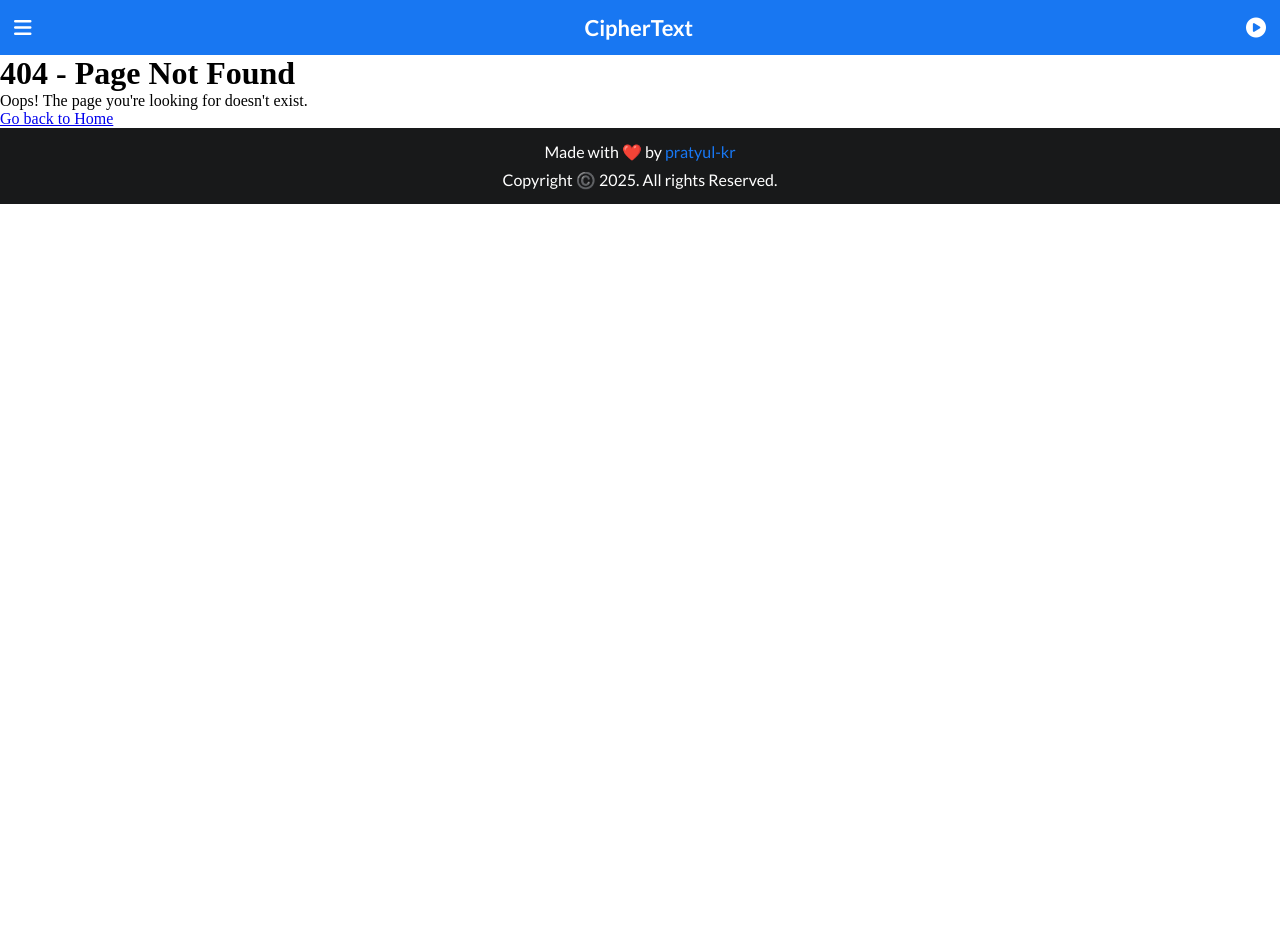
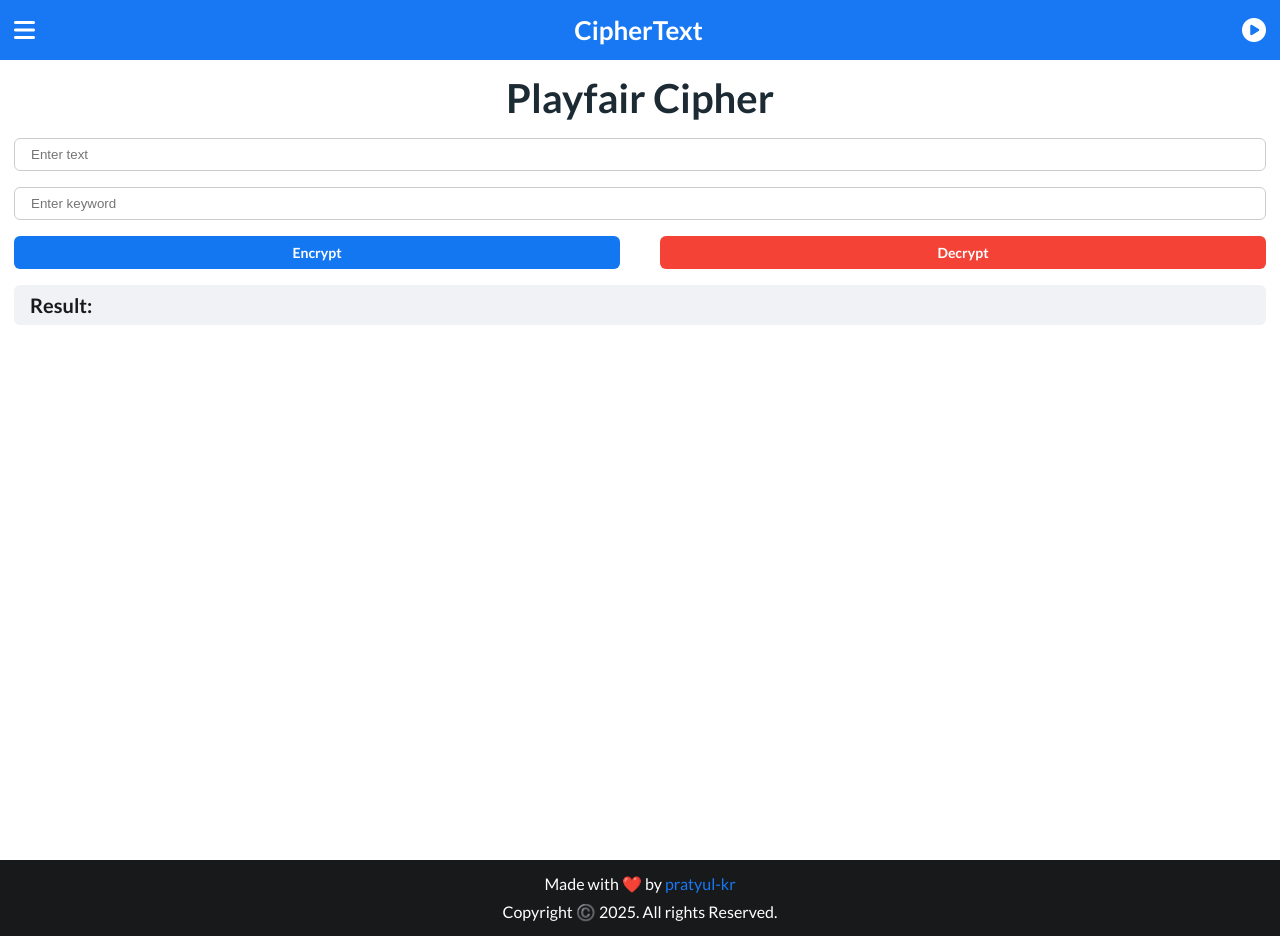
Before and after one commit to pratyul-kr/CipherText, a React (Vite) app: page /playfair in a window 1280 px wide. Before the commit this address had no page. Before the commit the page ends 800 px from the top, so only its background shows below. Built offline with nearby package versions, Linux system fonts and the light colour scheme.

Commit message:
Updated code on Replit

```diff
--- a/src/App.jsx
+++ b/src/App.jsx
@@ -4,6 +4,7 @@ import Navbar from './components/Navbar';
 import Footer from './components/Footer';
 import Home from './pages/Home';
 import Cipher1 from './pages/Cipher1';
+import Cipher2 from './pages/Cipher2';
 import NotFound from './pages/NotFound';
 
 function App() {
@@ -13,6 +14,7 @@ function App() {
       <Routes>
         <Route path="/" element={<Home />} />
         <Route path="/caesar" element={<Cipher1 />} />
+        <Route path="/playfair" element={<Cipher2 />} />
         <Route path="*" element={<NotFound />} />
       </Routes>
       <Footer />
--- a/src/components/Navbar.jsx
+++ b/src/components/Navbar.jsx
@@ -1,14 +1,42 @@
-import React from 'react';
+import React, { useState, useRef, useEffect } from 'react';
 import { Link } from 'react-router-dom';
 import navbarStyle from './Navbar.module.css';
 
 const Navbar = () => {
+  const [isPlaying, setIsPlaying] = useState(false);
+  const audioRef = useRef(null);
+
+  useEffect(() => {
+    audioRef.current = new Audio('/background.mp3');
+    audioRef.current.loop = true; // Loop audio
+
+    // Clean up audio on component unmount
+    return () => {
+      audioRef.current.pause();
+      audioRef.current = null;
+    };
+  }, []);
+
+  const toggleAudio = () => {
+    if (isPlaying) {
+      audioRef.current.pause();
+    } else {
+      audioRef.current.play().catch((error) => {
+        console.log('Audio play failed:', error);
+      });
+    }
+    setIsPlaying(!isPlaying);
+  };
+
   return (
     <nav className={navbarStyle.nav}>
       <div className={navbarStyle.upper_nav}>
-        <i className={`fa-solid fa-bars ${navbarStyle.icon}`}></i>
+        <button className={`fa-solid fa-bars ${navbarStyle.icon}`}></button>
         <Link to="/" className={navbarStyle.logo}>CipherText</Link>
-        <i className={`fa-solid fa-circle-play ${navbarStyle.icon}`}></i>
+        <button
+          onClick={toggleAudio}
+          className={`fa-solid ${isPlaying ? 'fa-circle-pause' : 'fa-circle-play'} ${navbarStyle.icon}`}>
+        </button>
       </div>
     </nav>
   );
--- a/src/components/Navbar.module.css
+++ b/src/components/Navbar.module.css
@@ -21,14 +21,15 @@
 }
 
 .logo {
-  font-size: 1.375rem;
+  font-size: 1.625rem;
   text-decoration: none;
   background-color: transparent;
   color: rgb(255, 255, 255);;
 }
 
 .icon {
-  font-size: 1.25rem;
+  font-size: 1.5rem;
+  border: none;
   color: rgb(255, 255, 255);
   background-color: transparent;
 }
--- /dev/null
+++ b/src/pages/Cipher2.jsx
@@ -0,0 +1,129 @@
+import React from 'react';
+import { Link } from 'react-router-dom';
+import cipher2Style from './Cipher2.module.css';
+import { useState } from "react";
+
+const Cipher2 = () => {
+  const [text, setText] = useState("");
+  const [keyword, setKeyword] = useState("");
+  const [result, setResult] = useState("");
+
+  // Helper to create the 5x5 grid
+  const createGrid = (keyword) => {
+    const alphabet = "ABCDEFGHIKLMNOPQRSTUVWXYZ"; // 'J' is omitted
+    keyword = keyword.toUpperCase().replace(/[^A-Z]/g, "").replace(/J/g, "I");
+    let keyString = "";
+    for (let char of keyword) {
+      if (!keyString.includes(char) && alphabet.includes(char)) {
+        keyString += char;
+      }
+    }
+    for (let char of alphabet) {
+      if (!keyString.includes(char)) {
+        keyString += char;
+      }
+    }
+    const grid = [];
+    for (let i = 0; i < keyString.length; i += 5) {
+      grid.push(keyString.slice(i, i + 5).split(""));
+    }
+    return grid;
+  };
+
+  // Helper to get position in grid
+  const getPosition = (grid, char) => {
+    for (let row = 0; row < grid.length; row++) {
+      for (let col = 0; col < grid[row].length; col++) {
+        if (grid[row][col] === char) {
+          return { row, col };
+        }
+      }
+    }
+  };
+
+  // Helper to format text into digraphs
+  const formatText = (input) => {
+    input = input.toUpperCase().replace(/[^A-Z]/g, "").replace(/J/g, "I");
+    let digraphs = [];
+    let i = 0;
+    while (i < input.length) {
+      let first = input[i];
+      let second = input[i + 1];
+      if (first === second || !second) {
+        second = "X";
+        i++;
+      } else {
+        i += 2;
+      }
+      digraphs.push(first + second);
+    }
+    return digraphs;
+  };
+
+  // Encrypt or Decrypt
+  const playfair = (input, keyword, mode) => {
+    const grid = createGrid(keyword);
+    const digraphs = formatText(input);
+    let output = "";
+
+    digraphs.forEach((pair) => {
+      const pos1 = getPosition(grid, pair[0]);
+      const pos2 = getPosition(grid, pair[1]);
+
+      if (pos1.row === pos2.row) {
+        // Same Row
+        output += grid[pos1.row][(pos1.col + (mode === "encrypt" ? 1 : 4)) % 5];
+        output += grid[pos2.row][(pos2.col + (mode === "encrypt" ? 1 : 4)) % 5];
+      } else if (pos1.col === pos2.col) {
+        // Same Column
+        output += grid[(pos1.row + (mode === "encrypt" ? 1 : 4)) % 5][pos1.col];
+        output += grid[(pos2.row + (mode === "encrypt" ? 1 : 4)) % 5][pos2.col];
+      } else {
+        // Rectangle Swap
+        output += grid[pos1.row][pos2.col];
+        output += grid[pos2.row][pos1.col];
+      }
+    });
+
+    return output;
+  };
+
+  // Event Handlers
+  const handleEncrypt = () => {
+    setResult(playfair(text, keyword, "encrypt"));
+  };
+
+  const handleDecrypt = () => {
+    setResult(playfair(text, keyword, "decrypt"));
+  };
+
+  return (
+    <main className={cipher2Style.main}>
+      <h2 className={cipher2Style.title}>Playfair Cipher</h2>
+      <input
+        type="text"
+        placeholder="Enter text"
+        value={text}
+        onChange={(e) => setText(e.target.value)}
+        className={cipher2Style.input_box}
+      />
+      <input
+        type="text"
+        placeholder="Enter keyword"
+        value={keyword}
+        onChange={(e) => setKeyword(e.target.value)}
+        className={cipher2Style.input_box}/>
+      <div className={cipher2Style.button_group}>
+        <button onClick={handleEncrypt} className={`${cipher2Style.button} ${cipher2Style.encrypt}`}>
+          Encrypt
+        </button>
+        <button onClick={handleDecrypt} className={`${cipher2Style.button} ${cipher2Style.decrypt}`}>
+          Decrypt
+        </button>
+      </div>
+      <h3 className={cipher2Style.result}>Result: {result}</h3>
+    </main>
+  );
+};
+
+export default Cipher2;
--- /dev/null
+++ b/src/pages/Cipher2.module.css
@@ -0,0 +1,67 @@
+.main {
+  display: flex;
+  flex-direction: column;
+  min-height: 100vh;
+  font-family: 'Lato', serif;
+  font-style: normal;
+  padding-block: 0.875rem;
+  padding-inline: 0.875rem;
+  gap: 1rem;
+}
+
+.title {
+  color: rgb(28, 42, 51);
+  font-size: 2.5rem;
+  font-weight: 700;
+  text-align: center;
+}
+
+.input_box {
+  padding-block: 0.5rem;
+  padding-inline: 1rem;
+  width: 100%;
+  border: 1px solid #ccc;
+  border-radius: 0.375rem;
+}
+
+.button_group {
+  display: flex;
+  flex-direction: row;
+  align-items: center;
+  justify-content: center;
+  gap: 2.5rem;
+}
+
+.button {
+  padding-block: 0.5rem;
+  padding-inline: 1rem;
+  border: none;
+  border-radius: 0.375rem;
+  color: #ffffff;
+  font-family: 'Lato', serif;
+  font-style: normal;
+  font-weight: 700;
+  font-size: 0.875rem;
+  width: 100%;
+}
+
+.encrypt {
+  background-color: rgb(19, 119, 242);
+}
+
+.decrypt {
+  background-color: #f44336;
+}
+
+.result {
+  color: #18191a;
+  background-color: #f0f2f5;
+  padding-block: 0.5rem;
+  padding-inline: 1rem;
+  border: none;
+  border-radius: 0.375rem;
+  font-family: 'Lato', serif;
+  font-style: normal;
+  font-weight: 700;
+  font-size: 1.25rem;
+}
--- a/src/pages/Home.jsx
+++ b/src/pages/Home.jsx
@@ -11,16 +11,16 @@ const Home = () => {
           <span className={homeStyle.cipher}>Caesar Cipher</span>
           <i className={`fa-solid fa-angle-right ${homeStyle.icon}`}></i>
         </Link>
+        <Link to="/playfair" className={homeStyle.link_container}>
+          <span className={homeStyle.cipher}>Playfair Cipher</span>
+          <i className={`fa-solid fa-angle-right ${homeStyle.icon}`}></i>
+        </Link>
         <Link to="/monoalphabetic" className={homeStyle.link_container}>
           <span className={homeStyle.cipher}>Monoalphabetic Cipher</span>
           <i className={`fa-solid fa-angle-right ${homeStyle.icon}`}></i>
         </Link>
         <Link to="/homophonic" className={homeStyle.link_container}>
           <span className={homeStyle.cipher}>Homophonic Cipher</span>
-          <i className={`fa-solid fa-angle-right ${homeStyle.icon}`}></i>
-        </Link>
-        <Link to="/playfair" className={homeStyle.link_container}>
-          <span className={homeStyle.cipher}>Playfair Cipher</span>
           <i className={`fa-solid fa-angle-right ${homeStyle.icon}`}></i>
         </Link>
         <Link to="/" className={homeStyle.link_container}>
--- a/vite.config.js
+++ b/vite.config.js
@@ -8,6 +8,6 @@ export default defineConfig({
     host: true,
     open: true,
     port: 5173,
-    allowedHosts: ["4c205873-02fb-499b-8056-479bbc85f312-00-2mpnjhrcvh6ry.pike.replit.dev"]
+    allowedHosts: ["4c205873-02fb-499b-8056-479bbc85f312-00-2mpnjhrcvh6ry.pike.repl.co"]
   }
 })
```
Also changed, not shown: 1 other file (tests, documents, lock files or other folders).
